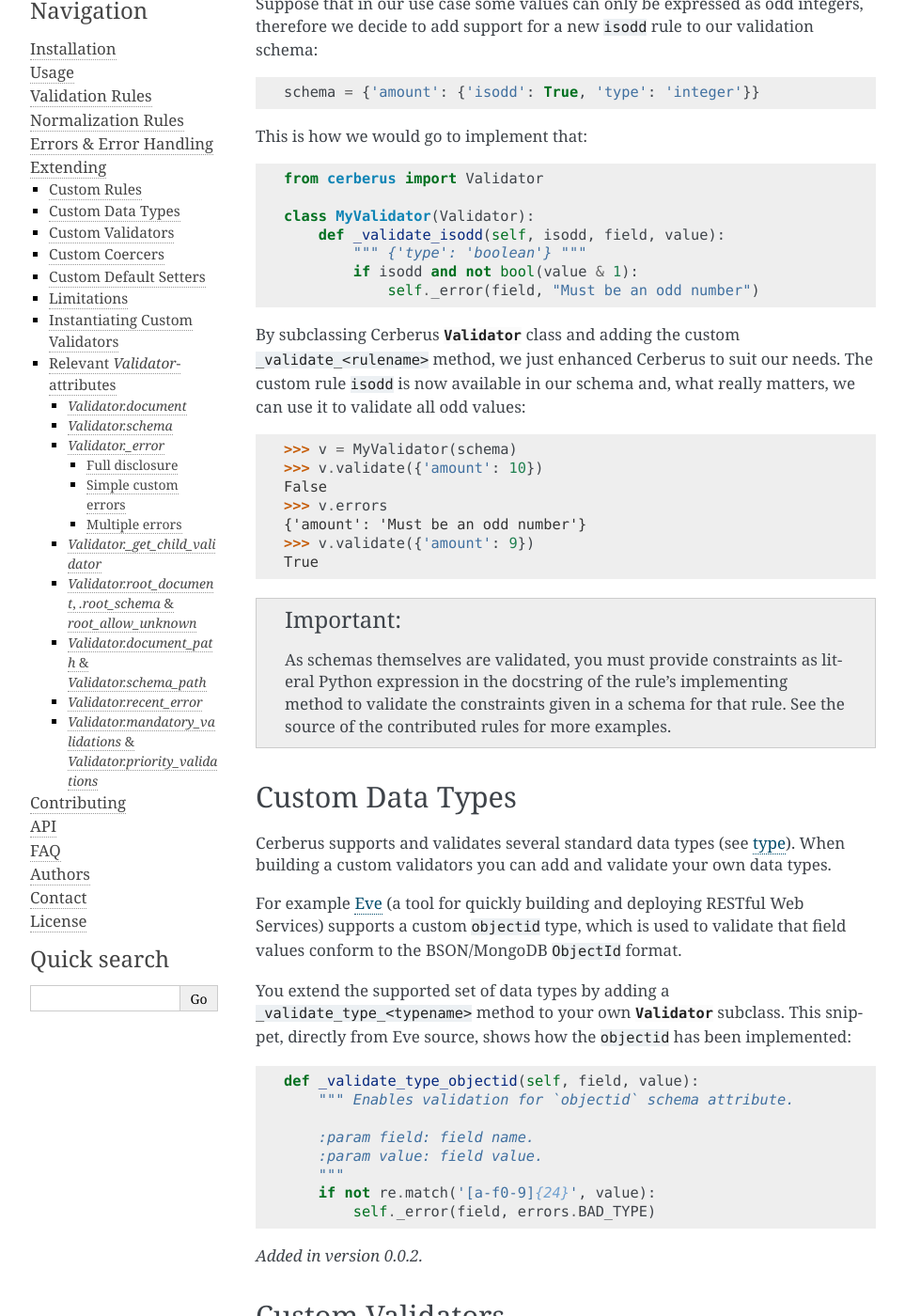
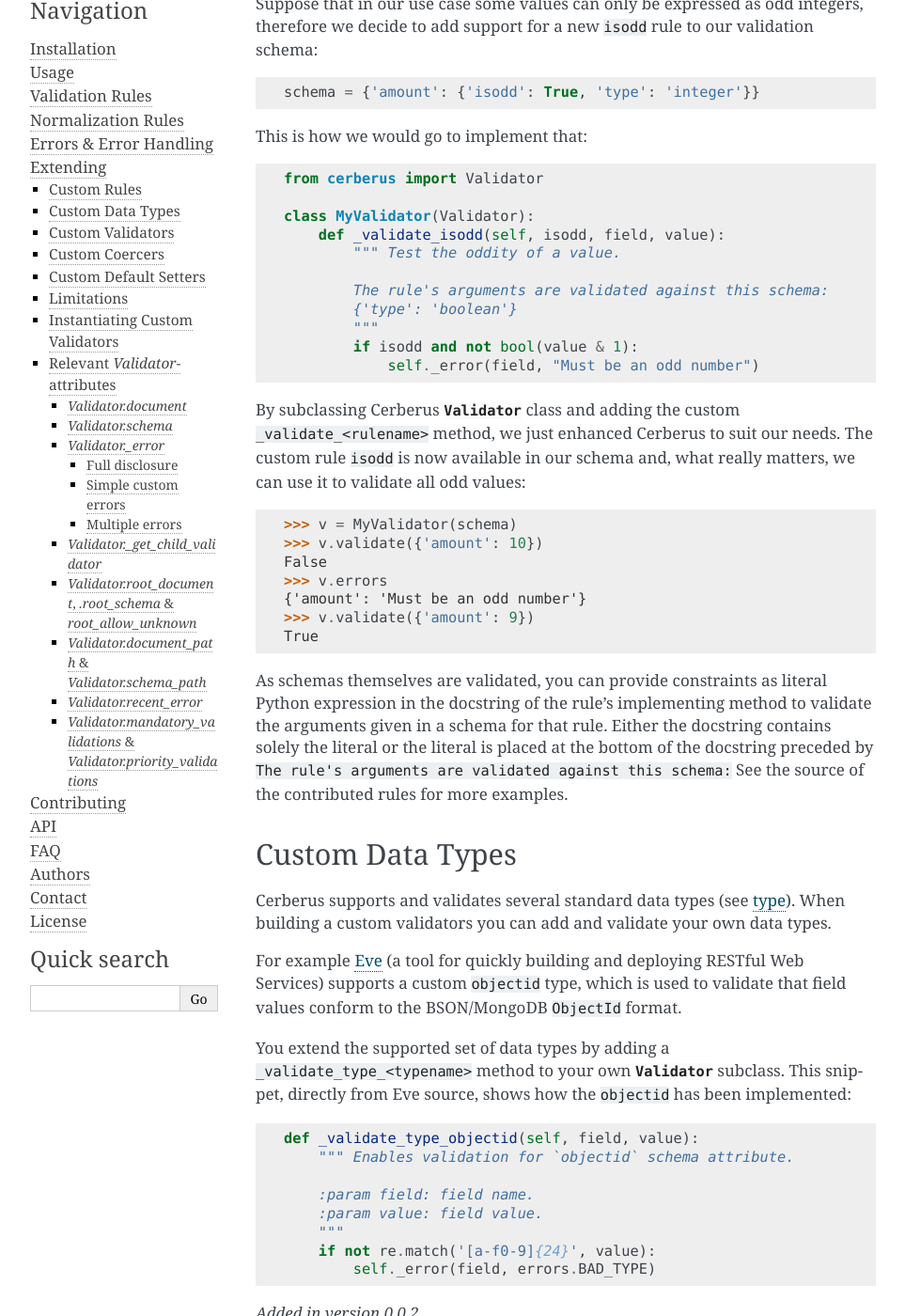
Before and after one commit to pyeve/cerberus, a Sphinx documentation site: the page built from docs/customize.rst, in a window 1280 px wide and 1400 px high, scrolled down 504 px. Shown: the whole window at 94% size, without its empty margins (148-1111 px from the left). Built offline with Sphinx 7.4.7, drawn with Linux system fonts in a browser that asks for light colours.

Commit message:
Extends rules arguments validation
- allows docstring to include any text and constraints for rules arguments
- cast warnings when there is no such definition
- adds such missing definitions

closes #217

```diff
--- a/docs/customize.rst
+++ b/docs/customize.rst
@@ -36,7 +36,11 @@ This is how we would go to implement that:
 
     class MyValidator(Validator):
         def _validate_isodd(self, isodd, field, value):
-            """ {'type': 'boolean'} """
+            """ Test the oddity of a value.
+
+            The rule's arguments are validated against this schema:
+            {'type': 'boolean'}
+            """
             if isodd and not bool(value & 1):
                 self._error(field, "Must be an odd number")
 
@@ -55,12 +59,13 @@ matters, we can use it to validate all odd values:
     >>> v.validate({'amount': 9})
     True
 
-.. important::
-
-    As schemas themselves are validated, you must provide constraints as
-    literal Python expression in the docstring of the rule's implementing
-    method to validate the constraints given in a schema for that rule. See
-    the source of the contributed rules for more examples.
+As schemas themselves are validated, you can provide constraints as literal
+Python expression in the docstring of the rule's implementing method to
+validate the arguments given in a schema for that rule. Either the docstring
+contains solely the literal or the literal is placed at the bottom of the
+docstring preceded by
+``The rule's arguments are validated against this schema:``
+See the source of the contributed rules for more examples.
 
 
 .. _new-types:
```
Also changed, not shown: 3 other files.
